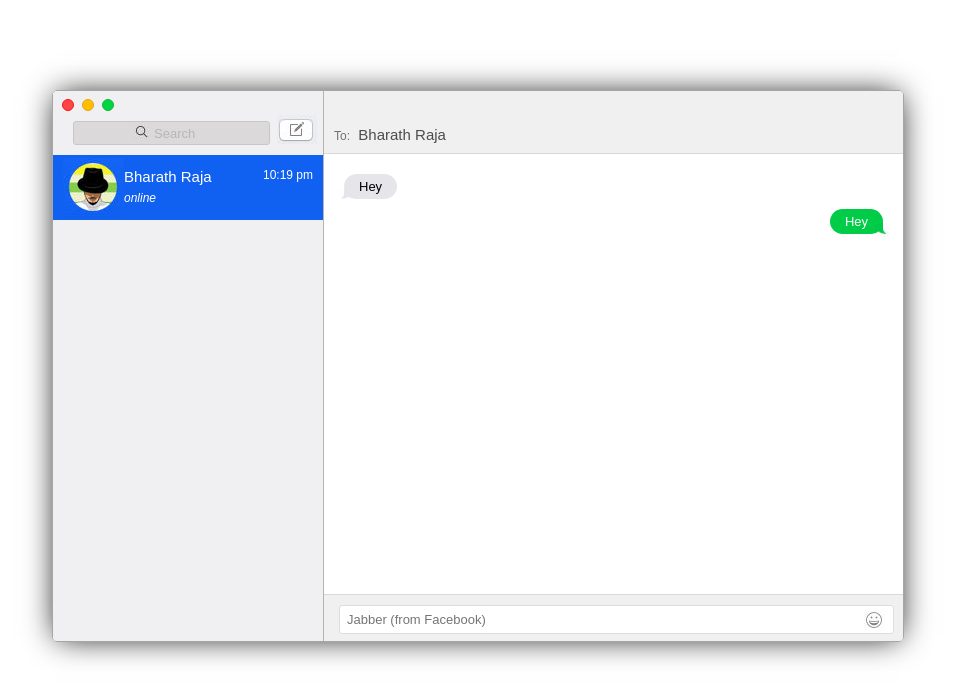
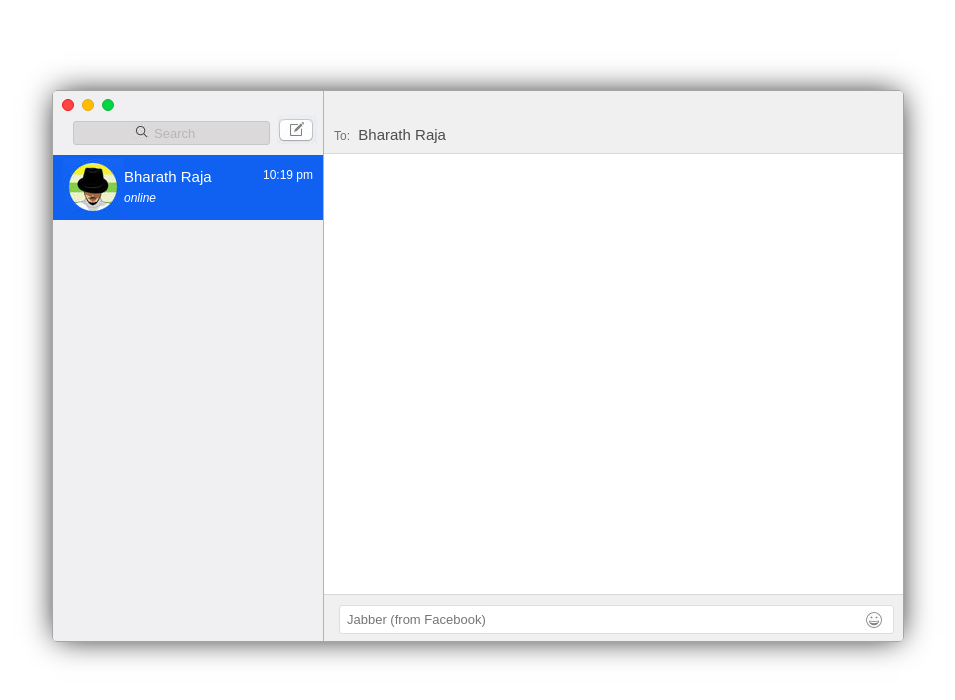
Before and after one commit to bigomega/sowmy-chatbot, a plain HTML site: page index.html in a window 1280 px wide. Shown: the whole page, without its empty margins (163-1118 px from the left). Drawn offline with Linux system fonts and the light colour scheme.

Commit message:
removing the default hey

```diff
--- a/index.html
+++ b/index.html
@@ -24,12 +24,6 @@
 		</div>
 		<div class="chat-area">
 			<div class="chat-list" id="chat-list">
-				<div class="line">
-					<div class="left">Hey</div>
-				</div>
-				<div class="line">
-					<div class="right">Hey</div>
-				</div>
 			</div>
 		</div>
 		<div class="input-container">
```
